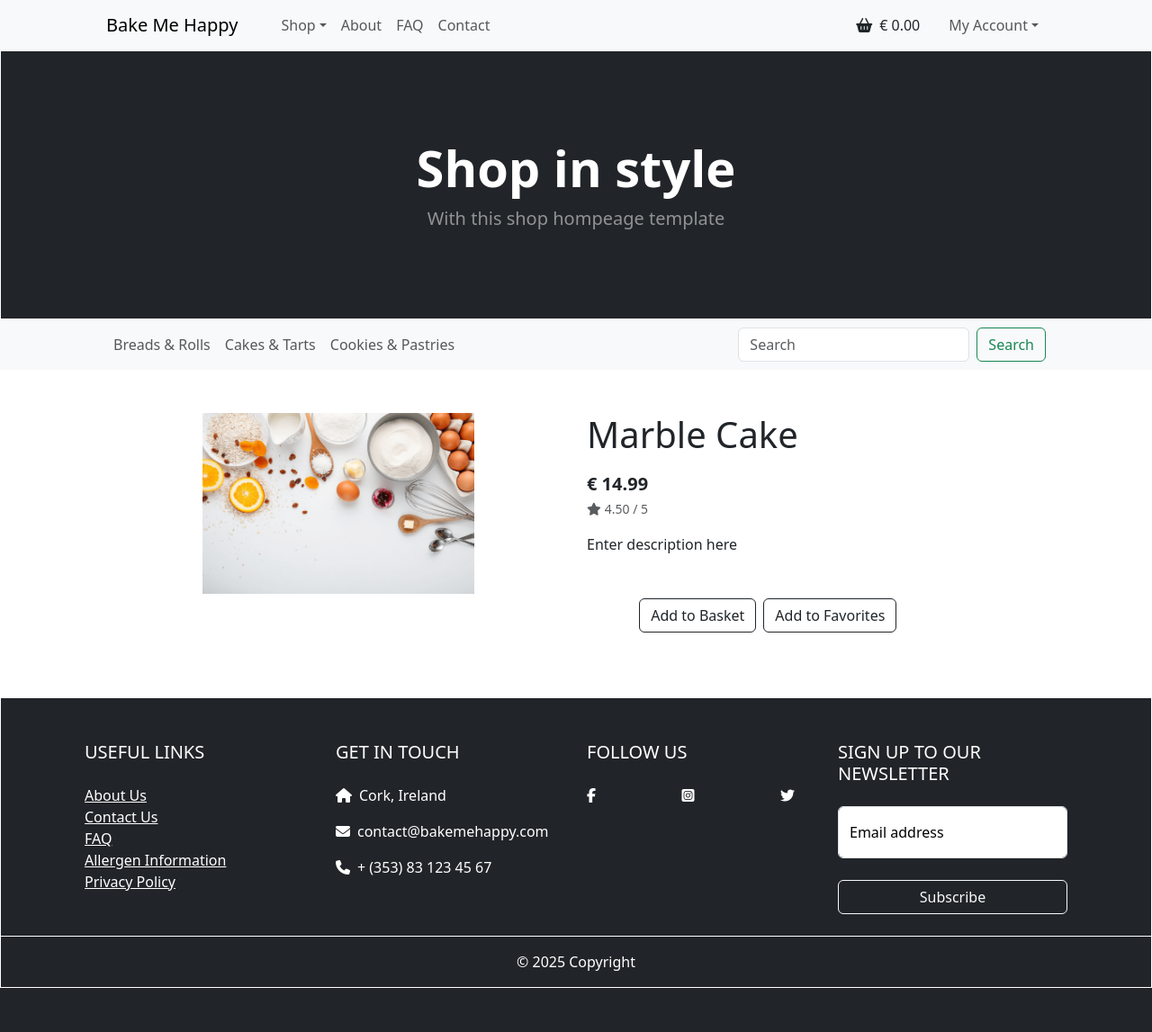
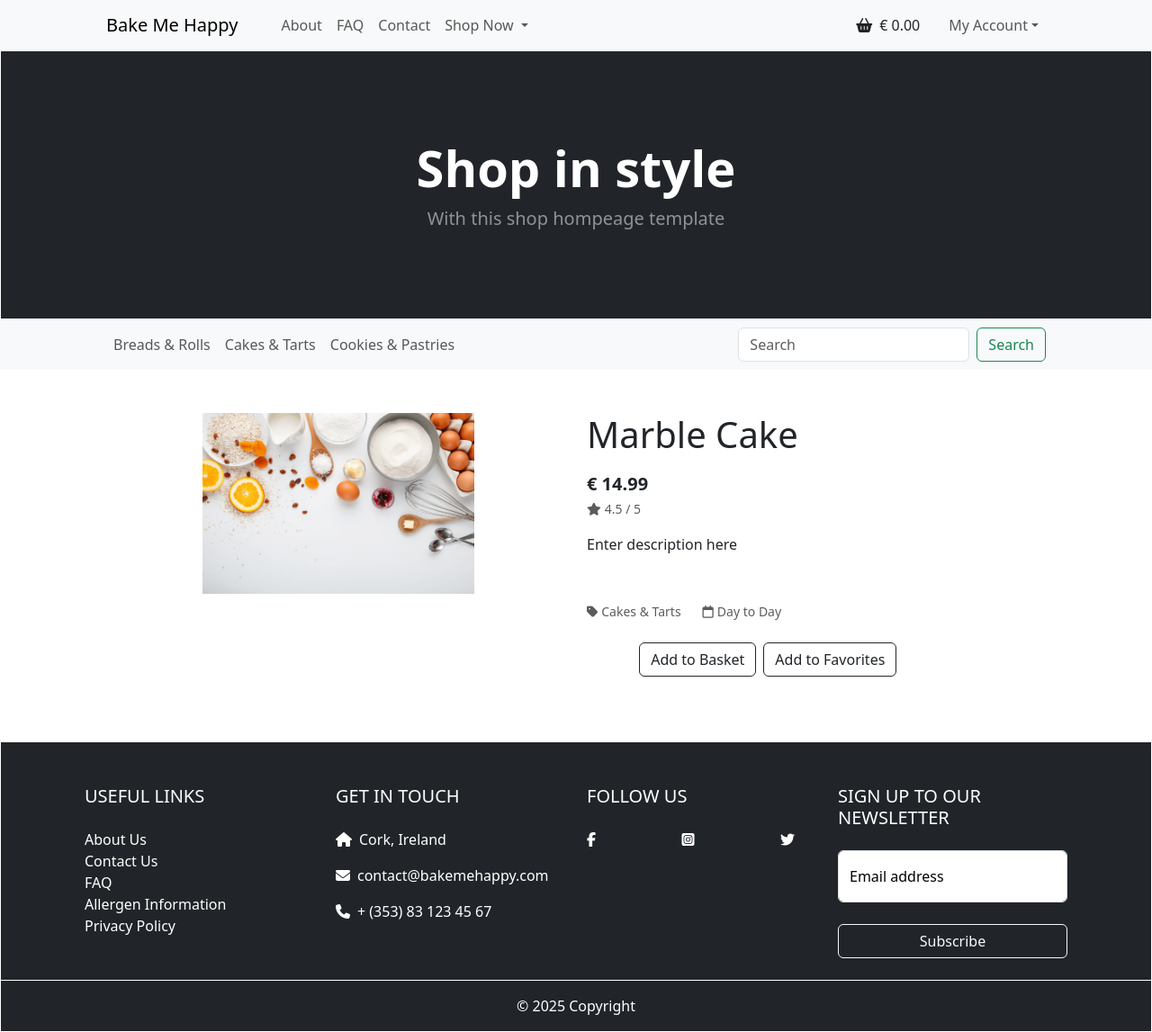
Before and after one commit to Sarah-Bue/bake-me-happy, a Django app: page /products/6/ in a window 1280 px wide. Shown: the whole page at 90% size. Before the commit the page ends 1098 px from the top, so only its background shows below. Run offline with Django 4.2, Linux system fonts and the light colour scheme; data comes from the database, SQL or seed files in the repository; some libraries are stand-ins or nearby versions.

Commit message:
fix: update product details to include category and occasion labels

```diff
--- a/products/templates/products/product_detail.html
+++ b/products/templates/products/product_detail.html
@@ -27,15 +27,38 @@
             <div class="col-12 col-md-6 col-lg-4">
                 <div class="product-details-container mb-5 mt-md-5">
                     <h1 class="display-6 mb-3">{{ product.name }}</h1>
-                    <p class="lead mb-0 text-start fw-bolder">€ {{ product.price }}</p>
+                    <p class="lead mb-0 text-start fw-bolder" aria-label="Price: {{ product.price }} euros">€ {{ product.price }}</p>
+                    <!-- Rating (if availale) -->
                     {% if product.rating %}
-                        <small class="text-muted"><i class="fas fa-star me-1"></i>{{ product.rating }} / 5</small>
+                        <div class="rating" aria-label="Product rating: {{ product.rating|floatformat:1 }} out of 5 stars">
+                            <small class="text-muted"><i class="fas fa-star me-1" aria-hidden="true"></i>{{ product.rating|floatformat:1 }} / 5</small>
+                        </div>
                     {% else %}
-                        <small class="text-muted">No Rating</small>
+                        <div class="rating" aria-label="This product has not been rated yet">
+                            <small class="text-muted">No Rating</small>
+                        </div>
                     {% endif %}
+
                     <p class="mt-3">{{ product.description }}</p>
                 </div>
 
+                <!-- Category and Occasion (if available) -->
+                <div class="d-flex text-start gap-4 mb-4">
+                    {% if product.category %}
+                        <p class="small mt-1 mb-0">
+                            <a class="text-muted text-decoration-none" href="{% url 'products' %}?category={{ product.category.name }}" aria-label="View all products in category: {{ product.category.friendly_name }}">
+                                <i class="fas fa-tag me-1" aria-hidden="true"></i>{{ product.category.friendly_name }}
+                            </a>
+                        </p>
+                    {% endif %}
+                    {% if product.occasion %}
+                        <p class="small mt-1 mb-0">
+                            <a class="text-muted text-decoration-none" href="{% url 'products' %}?occasion={{ product.occasion.name }}" aria-label="View all products for occasion: {{ product.occasion.friendly_name }}">
+                                <i class="fa-regular fa-calendar me-1" aria-hidden="true"></i>{{ product.occasion.friendly_name }}
+                            </a>
+                        </p>
+                    {% endif %}
+                </div>
 
                 <!-- Product Actions -->
                 <div class="card-footer p-4 pt-0 border-top-0 bg-transparent">
--- a/templates/base.html
+++ b/templates/base.html
@@ -63,22 +63,27 @@
             <!-- Navbar Links -->
             <div class="collapse navbar-collapse" id="navbarSupportedContent">
                 <ul class="navbar-nav me-auto mb-2 mb-lg-0 ms-lg-4">
-                    <!-- Dropdown -->
-                    <li class="nav-item dropdown">
-                        <a class="nav-link dropdown-toggle" id="navbarDropdown" href="#" role="button" data-bs-toggle="dropdown" aria-expanded="false">Shop</a>
-                        <ul class="dropdown-menu" aria-labelledby="navbarDropdown">
-                            <li><a class="dropdown-item" href=" {% url 'products' %}">All Products</a></li>
-                            <li><hr class="dropdown-divider" /></li>
-                            <li><a class="dropdown-item" href="{% url 'products' %}?sort=price&direction=asc" >By Price</a></li>
-                            <li><a class="dropdown-item" href="{% url 'products' %}?sort=category&direction=asc">By Category</a></li>
-                            <li><a class="dropdown-item" href="{% url 'products' %}?sort=occasion&direction=asc">By Occasion</a></li>
-                            <li><a class="dropdown-item" href="{% url 'products' %}?sort=rating&direction=desc">By Rating</a></li>
-                        </ul>
-                    </li>
                     <!-- Individual Links -->
                     <li class="nav-item"><a class="nav-link" aria-current="page" href="#!">About</a></li>
                     <li class="nav-item"><a class="nav-link" href="#!">FAQ</a></li>
                     <li class="nav-item"><a class="nav-link" href="#!">Contact</a></li>
+
+                    <!-- Dropdown -->
+                    <li class="nav-item dropdown">
+                        <a class="nav-link dropdown-toggle" id="shopDropdown" href="#" role="button" data-bs-toggle="dropdown" aria-expanded="false" aria-label="Shop dropwdon menu.">
+                            Shop Now
+                        </a>
+                        <ul class="dropdown-menu"
+                            aria-labelledby="shopDropdown"
+                            role="menu">
+                            <li><a class="dropdown-item" href="{% url 'products' %}" role="menuitem" aria-current="page">All Products</a></li>
+                            <li><hr class="dropdown-divider" aria-hidden="true"/></li>
+                            <li><a class="dropdown-item" href="{% url 'products' %}?sort=price&direction=asc" role="menuitem">View by Price</a></li>
+                            <li><a class="dropdown-item" href="{% url 'products' %}?sort=category&direction=asc" role="menuitem">View by Category</a></li>
+                            <li><a class="dropdown-item" href="{% url 'products' %}?sort=occasion&direction=asc" role="menuitem">View by Occasion</a></li>
+                            <li><a class="dropdown-item" href="{% url 'products' %}?sort=rating&direction=desc" role="menuitem">View by Rating</a></li>
+                        </ul>
+                    </li>
                 </ul>
 
                 <!-- Basket -->
@@ -170,19 +175,19 @@
                     <h5 class="text-uppercase mb-4">Useful Links</h5>
                     <ul class="list-unstyled mb-4">
                         <li>
-                            <a href="#!" class="text-white">About Us</a>
+                            <a href="#!" class="text-white text-decoration-none">About Us</a>
                         </li>
                         <li>
-                            <a href="#!" class="text-white">Contact Us</a>
+                            <a href="#!" class="text-white text-decoration-none">Contact Us</a>
                         </li>
                         <li>
-                            <a href="#!" class="text-white">FAQ</a>
+                            <a href="#!" class="text-white text-decoration-none">FAQ</a>
                         </li>
                         <li>
-                            <a href="#!" class="text-white">Allergen Information</a>
+                            <a href="#!" class="text-white text-decoration-none">Allergen Information</a>
                         </li>
                         <li>
-                            <a href="#!" class="text-white">Privacy Policy</a>
+                            <a href="#!" class="text-white text-decoration-none">Privacy Policy</a>
                         </li>
                     </ul>
                 </div>
```
Also changed, not shown: products/templates/products/products.html (+10 -5 lines).
